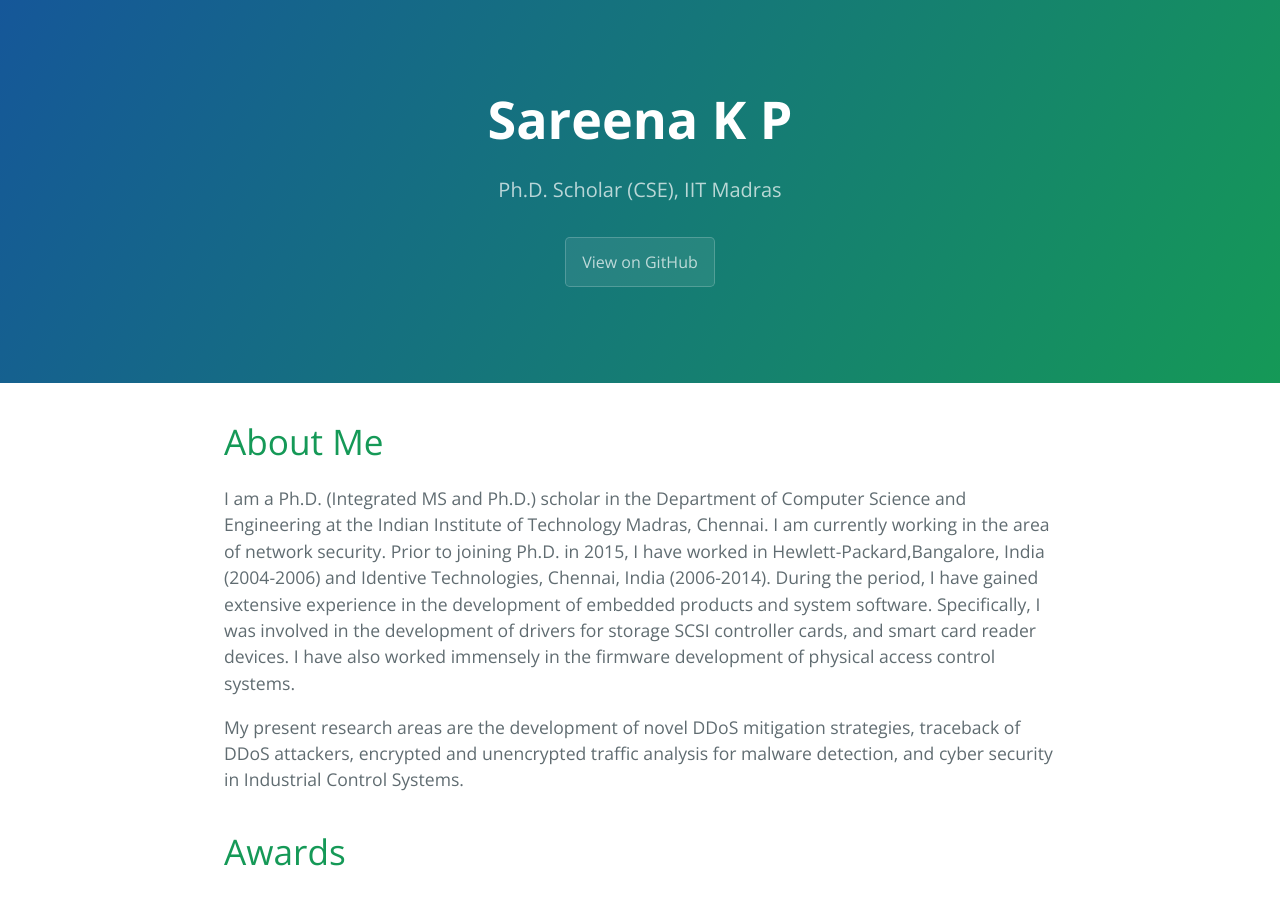
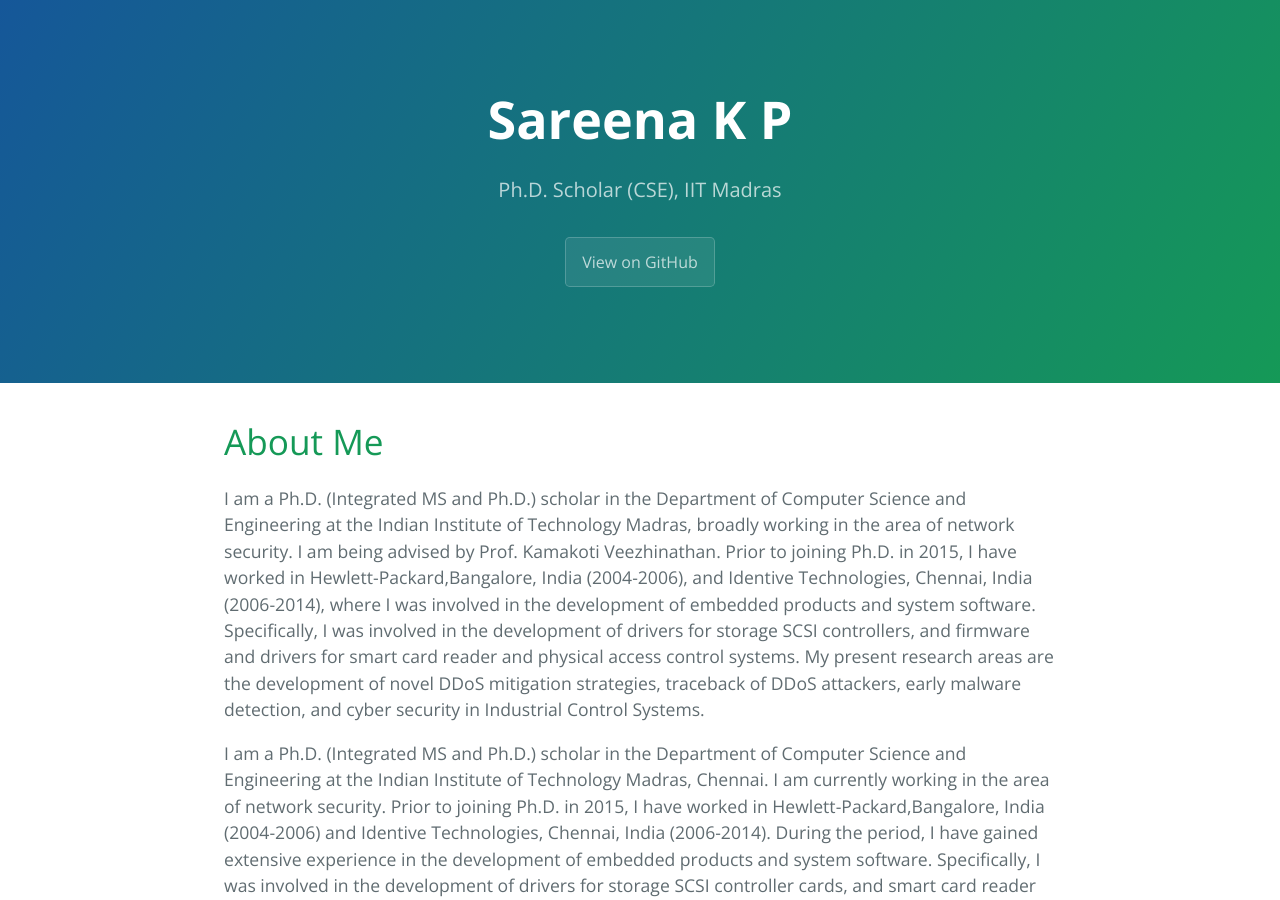
Before and after one commit to sareenakp/sareenakp_older_wedbite, a Jekyll site: the page built from index.md, in a window 1280 px wide and 900 px high. Built offline with Jekyll 4.4.1, drawn with Linux system fonts in a browser that asks for light colours; our own code applies the rules of GitHub Pages for plain Markdown files.

Commit message:
Update index.md

```diff
--- a/index.md
+++ b/index.md
@@ -1,5 +1,10 @@
 
 # About Me
+
+
+I am a Ph.D. (Integrated MS and Ph.D.) scholar in the Department of Computer Science and Engineering at the Indian Institute of Technology Madras, broadly working in the area of network security. I am being advised by Prof. Kamakoti Veezhinathan. Prior to joining Ph.D. in 2015, I have worked in Hewlett-Packard,Bangalore, India (2004-2006), and Identive Technologies, Chennai, India (2006-2014), where I was involved in the development of embedded products and system software. Specifically, I was involved in the development of drivers for storage SCSI controllers, and firmware and drivers for smart card reader and physical access control systems. My present research areas are the development of novel DDoS mitigation strategies, traceback of DDoS attackers, early malware detection, and cyber
+security in Industrial Control Systems.
+
 I am a Ph.D. (Integrated MS and Ph.D.) scholar in the Department of Computer Science and Engineering at the Indian Institute of Technology Madras, Chennai. I am currently working in
 the area of network security. Prior to joining Ph.D. in 2015, I have worked in Hewlett-Packard,Bangalore, India (2004-2006) and Identive Technologies, Chennai, India (2006-2014). During the
 period, I have gained extensive experience in the development of embedded products and system software. Specifically, I was involved in the development of drivers for storage SCSI controller
```
